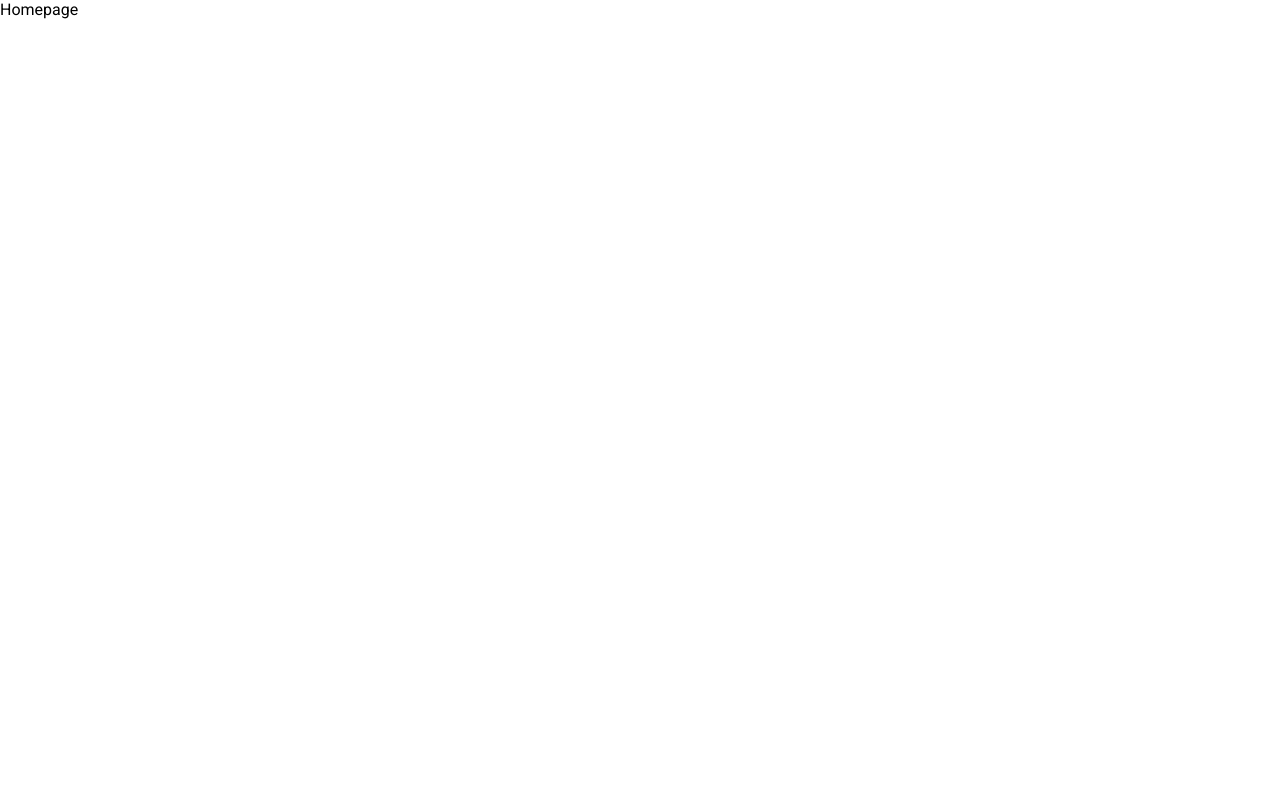
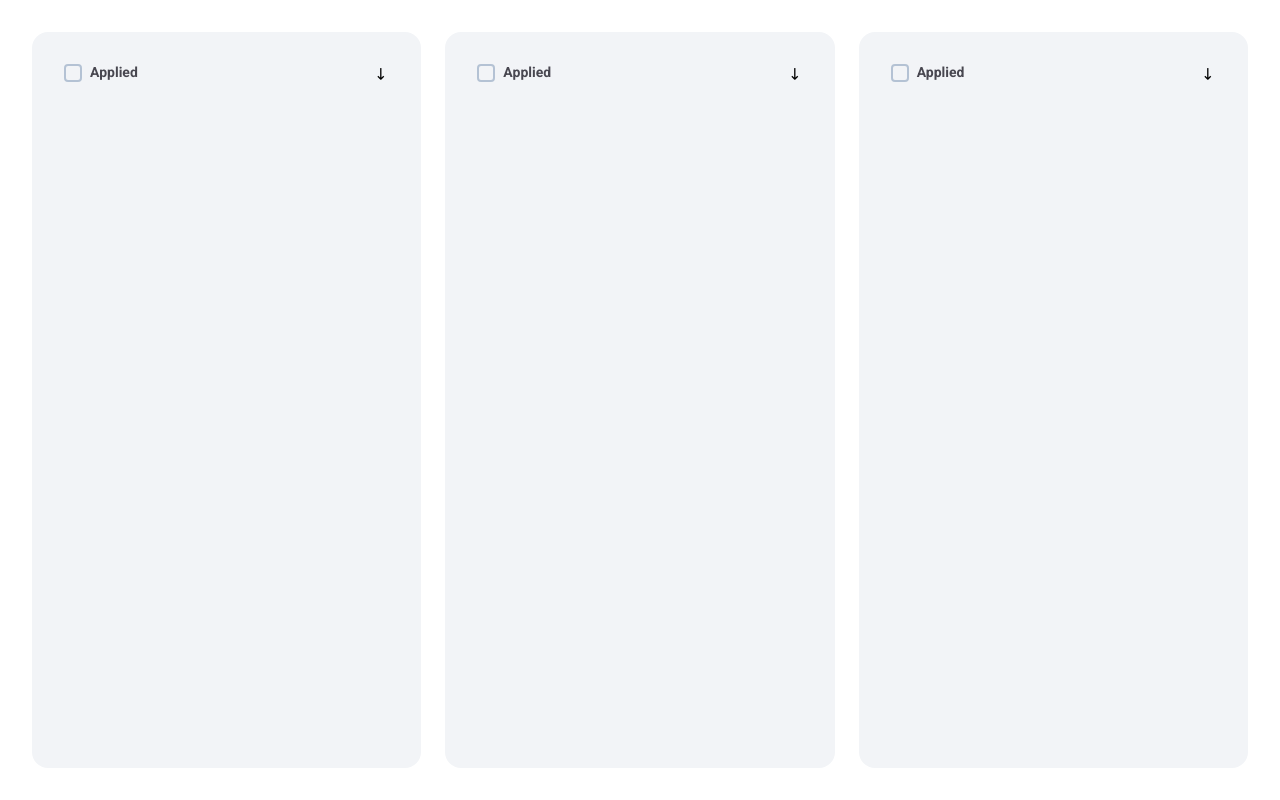
Before and after one commit to AhmedElbohoty/trello_style_drag_and_drop, a React (Vite) app: page /home in a window 1280 px wide. Built offline with nearby package versions, Linux system fonts and the light colour scheme.

Commit message:
Implement Board/Header component

```diff
--- /dev/null
+++ b/src/components/Board/Board.tsx
@@ -0,0 +1,14 @@
+import Header from "components/Board/Header/Header";
+
+// CSS prefix: .board-
+import "./style.css";
+
+function Board() {
+  return (
+    <section className="board">
+      <Header />
+    </section>
+  );
+}
+
+export default Board;
--- /dev/null
+++ b/src/components/Board/Header/Header.tsx
@@ -0,0 +1,28 @@
+import { useId } from "react";
+
+// CSS prefix: .bdheader-
+import "./style.css";
+
+function Header() {
+  const id = useId();
+
+  return (
+    <header className="bdheader">
+      <div className="bdheader-checkbox">
+        <label htmlFor={id} className="bdheader-checkbox-box">
+          <span>&#x2713;</span>
+          <input type="checkbox" id={id} className="bdheader-checkbox-input" />
+        </label>
+        <label htmlFor={id} className="bdheader-checkbox-label">
+          Applied
+        </label>
+      </div>
+
+      <div className="bdheader-arrow">
+        <span>&#8601;</span>
+      </div>
+    </header>
+  );
+}
+
+export default Header;
--- /dev/null
+++ b/src/components/Board/Header/style.css
@@ -0,0 +1,57 @@
+.bdheader {
+  display: flex;
+  justify-content: space-between;
+  margin: 16px;
+}
+
+/* #region checkbox */
+.bdheader-checkbox {
+  display: flex;
+  gap: 8px;
+}
+
+.bdheader-checkbox-box {
+  width: 18px;
+  height: 18px;
+  border-radius: 4px;
+  display: flex;
+  align-items: center;
+  justify-content: center;
+  border: var(--primary-2) solid 2px;
+  color: transparent;
+  font-size: 10px;
+  transition: color var(--trans-timing-function) var(--trans-duration),
+    background-color var(--trans-timing-function) var(--trans-duration);
+  cursor: pointer;
+}
+
+.bdheader-checkbox-box:has(.bdheader-checkbox-input:checked) {
+  color: #ffffff;
+  background-color: var(--primary-2);
+}
+
+.bdheader-checkbox-input {
+  position: absolute;
+  display: none;
+  opacity: 0;
+}
+
+.bdheader-checkbox-label {
+  color: var(--primary-3);
+  font-size: 14px;
+  font-weight: 600;
+  cursor: pointer;
+}
+/* #endregion checkbox */
+
+/* #region arrow */
+.bdheader-arrow {
+  width: 18px;
+  height: 18px;
+  display: flex;
+  align-items: center;
+  justify-content: center;
+  transform: rotate(-45deg);
+  cursor: pointer;
+}
+/* #endregion arrow */
--- /dev/null
+++ b/src/components/Board/style.css
@@ -0,0 +1,6 @@
+.board {
+  height: 100%;
+  background-color: var(--board-bg);
+  border-radius: 16px;
+  padding: 16px;
+}
--- a/src/pages/HomePage/HomePage.tsx
+++ b/src/pages/HomePage/HomePage.tsx
@@ -1,10 +1,14 @@
-// CSS prefix: .homepage
+import Board from "components/Board/Board";
+
+// CSS prefix: .homepage-
 import "./style.css";
 
 function HomePage() {
   return (
-    <div>
-      <p>Homepage</p>
+    <div className="homepage-cont">
+      <Board />
+      <Board />
+      <Board />
     </div>
   );
 }
--- a/src/pages/HomePage/style.css
+++ b/src/pages/HomePage/style.css
@@ -1,12 +1,8 @@
-.homepage-scroll {
-  max-height: 300px;
-  border: red solid;
-  display: flex;
-  overflow: scroll;
+.homepage-cont {
+  height: 100%;
+  display: grid;
+  grid-template-columns: auto;
+  grid-auto-flow: column;
+  gap: 24px;
+  padding: 32px;
 }
-
-.homepage-scroll > .os-scrollbar {
-  --os-size: 4px;
-  margin: 2px;
-  padding: 0;
-}
--- a/src/styles/base.css
+++ b/src/styles/base.css
@@ -1,10 +1,23 @@
 :root {
+  --primary-1: hsl(216, 24%, 96%);
+  --primary-2: #b4c2d4;
+  --primary-3: #484750;
+
+  --secondary-1: #3165f3;
+  --secondary-2: #d8e1f6;
+
+  --board-bg: var(--primary-1);
+
   /* Fonts */
   --font-family: "Roboto", sans-serif;
 
   /* Scrollbar */
   --scrollbar-track-bg: transparent;
-  --scrollbar-handle-bg: #d8dfe8;
+  --scrollbar-handle-bg: var(--primary-2);
+
+  /* Transition */
+  --trans-duration: 400ms;
+  --trans-timing-function: ease-in-out;
 }
 
 * {
```
